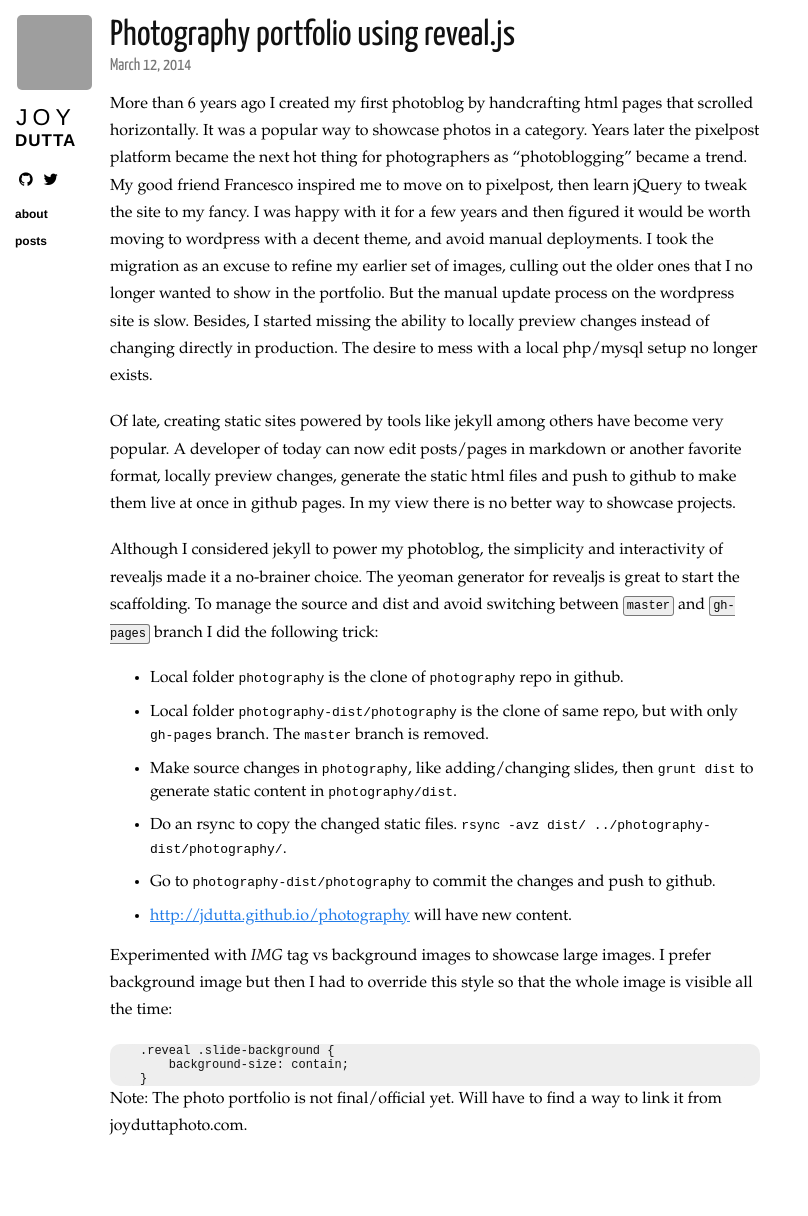
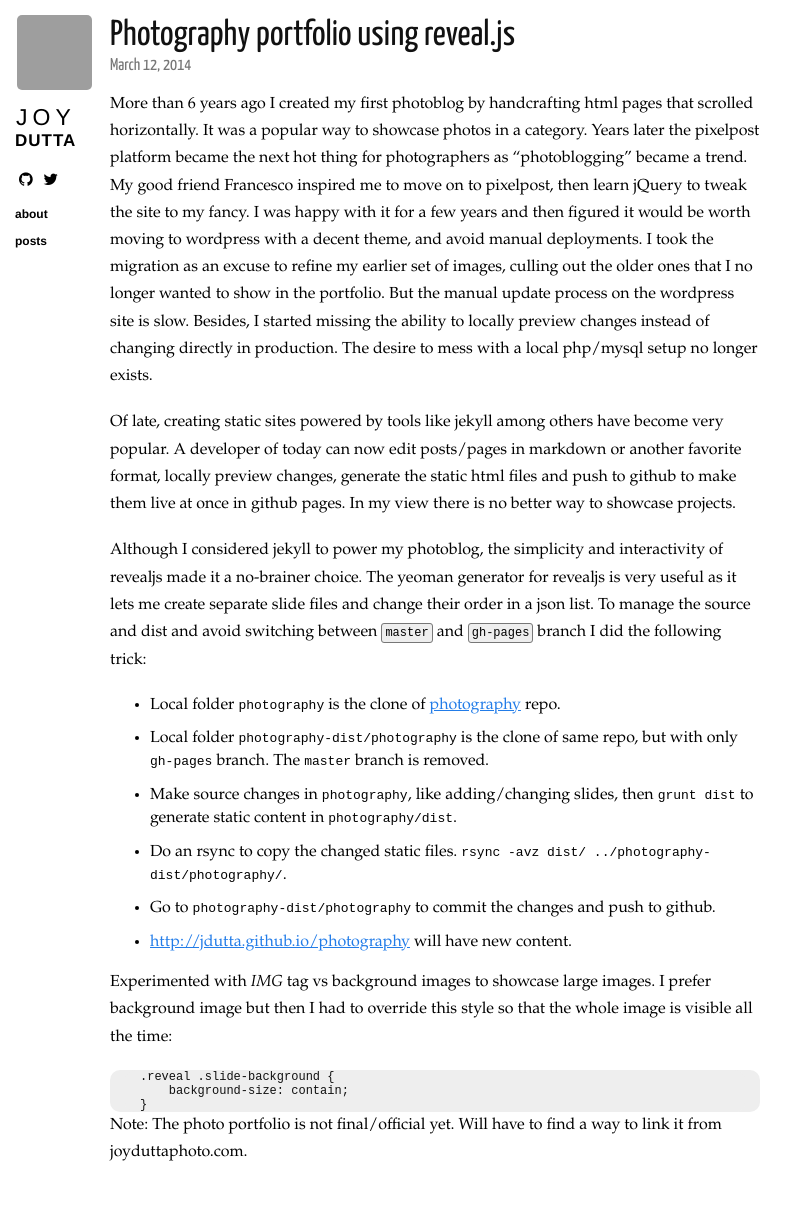
Before and after one commit to jdutta/jdutta.github.io, a Jekyll site: the page built from _posts/2014-03-12-photography-portfolio-using-revealjs.md, in a window 1280 px wide. Shown: the whole page, without its empty margins (0-808 px from the left). Built offline with Jekyll 4.4.1, drawn with Linux system fonts in a browser that asks for light colours; nearby versions of some CDN libraries; Markdown is read by kramdown in place of the engine named in the settings; before the commit the page ends 1190 px from its top, so only the background shows below that; grey boxes are pictures that could not be loaded.

Commit message:
Added link to github repo

```diff
--- a/_posts/2014-03-12-photography-portfolio-using-revealjs.md
+++ b/_posts/2014-03-12-photography-portfolio-using-revealjs.md
@@ -21,11 +21,12 @@
 at once in github pages. In my view there is no better way to showcase projects.
 
 Although I considered jekyll to power my photoblog, the simplicity and interactivity of revealjs
-made it a no-brainer choice. The yeoman generator for revealjs is great to start the scaffolding.
+made it a no-brainer choice. The yeoman generator for revealjs is very useful as it lets me
+create separate slide files and change their order in a json list.
 To manage the source and dist and avoid switching between `master` and `gh-pages` branch I did the
 following trick:
 
-* Local folder `photography` is the clone of `photography` repo in github.
+* Local folder `photography` is the clone of [photography](https://github.com/jdutta/photography) repo.
 * Local folder `photography-dist/photography` is the clone of same repo, but with only `gh-pages`
 branch. The `master` branch is removed.
 * Make source changes in `photography`, like adding/changing slides, then `grunt dist` to generate
```
